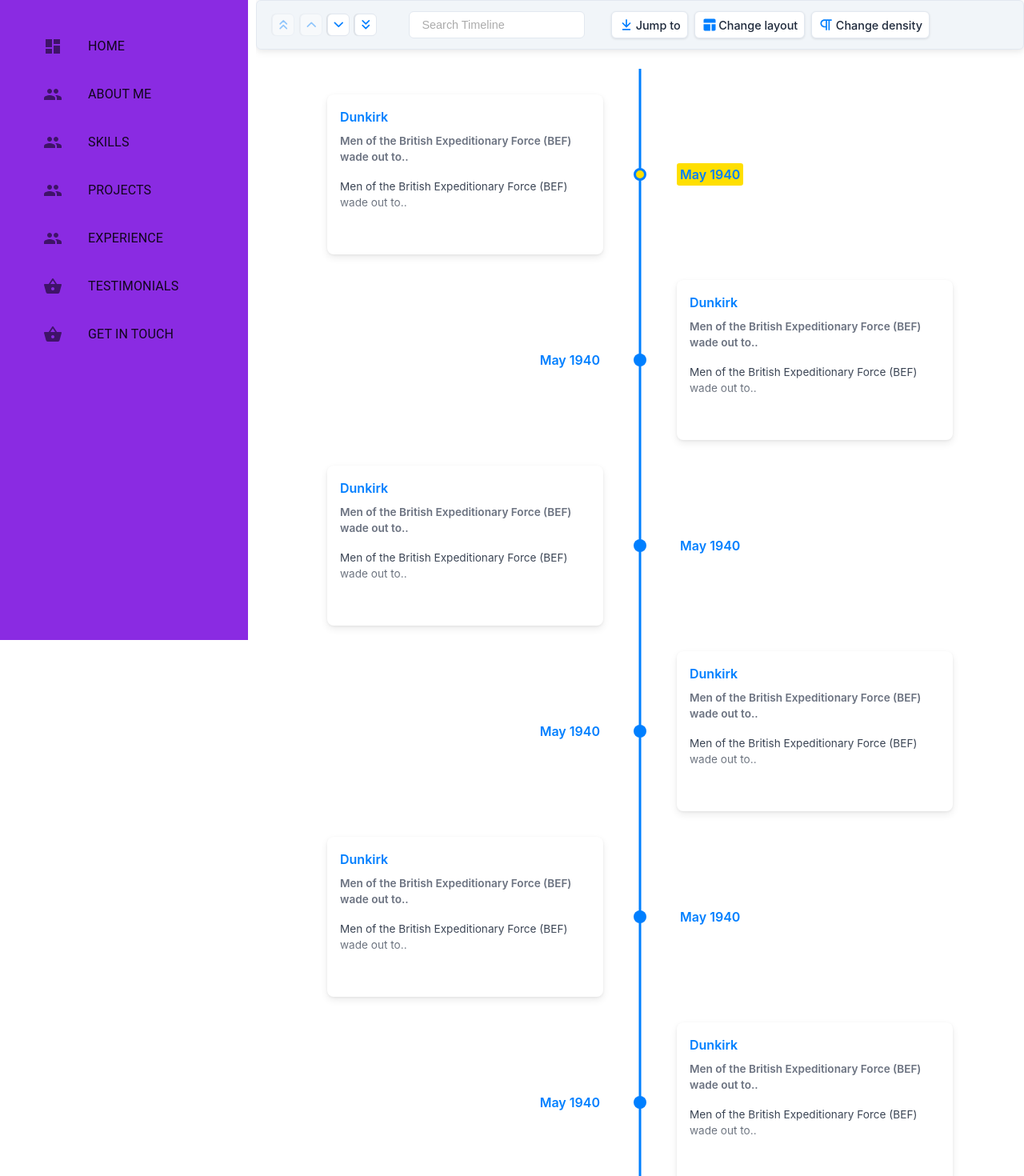
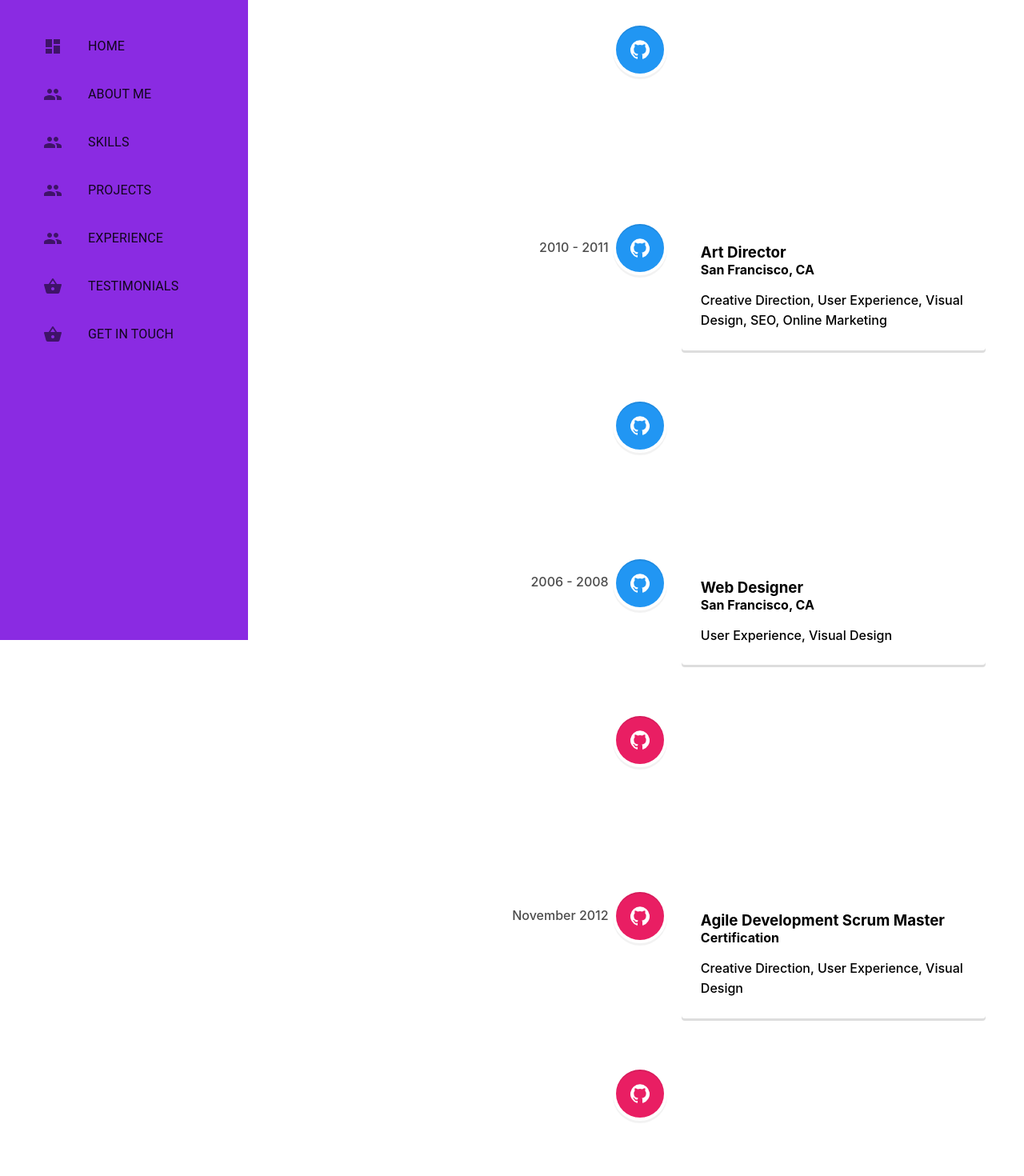
Before and after one commit to Salman-Inayat/Portfolio, a Next.js app: page /Experience in a window 1280 px wide. Shown: the part 72-1542 px from the top of the page at 80% size. Built offline with nearby package versions, Linux system fonts and the light colour scheme.

Commit message:
Experience timeline added

```diff
--- a/pages/Experience.js
+++ b/pages/Experience.js
@@ -1,52 +1,108 @@
-import React from "react"
-  import { Chrono } from "react-chrono";
+import React from "react";
+import {
+  VerticalTimeline,
+  VerticalTimelineElement,
+} from "react-vertical-timeline-component";
+import "react-vertical-timeline-component/style.min.css";
+import GitHubIcon from "@material-ui/icons/GitHub";
 
-  const Experience = () => {
-    const items = [{
-      title: "May 1940",
-      cardTitle: "Dunkirk",
-      cardSubtitle:"Men of the British Expeditionary Force (BEF) wade out to..",
-      cardDetailedText: "Men of the British Expeditionary Force (BEF) wade out to..",
-    },
-    {
-        title: "May 1940",
-        cardTitle: "Dunkirk",
-        cardSubtitle:"Men of the British Expeditionary Force (BEF) wade out to..",
-        cardDetailedText: "Men of the British Expeditionary Force (BEF) wade out to..",
-      },
-      {
-        title: "May 1940",
-        cardTitle: "Dunkirk",
-        cardSubtitle:"Men of the British Expeditionary Force (BEF) wade out to..",
-        cardDetailedText: "Men of the British Expeditionary Force (BEF) wade out to..",
-      },
-      {
-        title: "May 1940",
-        cardTitle: "Dunkirk",
-        cardSubtitle:"Men of the British Expeditionary Force (BEF) wade out to..",
-        cardDetailedText: "Men of the British Expeditionary Force (BEF) wade out to..",
-      }
-      ,
-      {
-        title: "May 1940",
-        cardTitle: "Dunkirk",
-        cardSubtitle:"Men of the British Expeditionary Force (BEF) wade out to..",
-        cardDetailedText: "Men of the British Expeditionary Force (BEF) wade out to..",
-      }
-      ,
-      {
-        title: "May 1940",
-        cardTitle: "Dunkirk",
-        cardSubtitle:"Men of the British Expeditionary Force (BEF) wade out to..",
-        cardDetailedText: "Men of the British Expeditionary Force (BEF) wade out to..",
-      }];
+const Experience = () => {
+  return (
+    <VerticalTimeline>
+      <VerticalTimelineElement
+        className="vertical-timeline-element--work"
+        contentStyle={{ background: "rgb(33, 150, 243)", color: "#fff" }}
+        contentArrowStyle={{ borderRight: "15px solid  rgb(33, 150, 243)" }}
+        date="2011 - 2021"
+        iconStyle={{ background: "rgb(33, 150, 243)", color: "#fff" }}
+        icon={<GitHubIcon />}
+      >
+        <h3 className="vertical-timeline-element-title">Creative Director</h3>
+        <h4 className="vertical-timeline-element-subtitle">Miami, FL</h4>
+        <p>
+          Creative Direction, User Experience, Visual Design, Project
+          Management, Team Leading
+        </p>
+      </VerticalTimelineElement>
+      <VerticalTimelineElement
+        className="vertical-timeline-element--work"
+        date="2010 - 2011"
+        iconStyle={{ background: "rgb(33, 150, 243)", color: "#fff" }}
+        icon={<GitHubIcon />}
+      >
+        <h3 className="vertical-timeline-element-title">Art Director</h3>
+        <h4 className="vertical-timeline-element-subtitle">
+          San Francisco, CA
+        </h4>
+        <p>
+          Creative Direction, User Experience, Visual Design, SEO, Online
+          Marketing
+        </p>
+      </VerticalTimelineElement>
+      <VerticalTimelineElement
+        className="vertical-timeline-element--work"
+        date="2008 - 2010"
+        iconStyle={{ background: "rgb(33, 150, 243)", color: "#fff" }}
+        icon={<GitHubIcon />}
+      >
+        <h3 className="vertical-timeline-element-title">Web Designer</h3>
+        <h4 className="vertical-timeline-element-subtitle">Los Angeles, CA</h4>
+        <p>User Experience, Visual Design</p>
+      </VerticalTimelineElement>
+      <VerticalTimelineElement
+        className="vertical-timeline-element--work"
+        date="2006 - 2008"
+        iconStyle={{ background: "rgb(33, 150, 243)", color: "#fff" }}
+        icon={<GitHubIcon />}
+      >
+        <h3 className="vertical-timeline-element-title">Web Designer</h3>
+        <h4 className="vertical-timeline-element-subtitle">
+          San Francisco, CA
+        </h4>
+        <p>User Experience, Visual Design</p>
+      </VerticalTimelineElement>
+      <VerticalTimelineElement
+        className="vertical-timeline-element--education"
+        date="April 2013"
+        iconStyle={{ background: "rgb(233, 30, 99)", color: "#fff" }}
+        icon={<GitHubIcon />}
+      >
+        <h3 className="vertical-timeline-element-title">
+          Content Marketing for Web, Mobile and Social Media
+        </h3>
+        <h4 className="vertical-timeline-element-subtitle">Online Course</h4>
+        <p>Strategy, Social Media</p>
+      </VerticalTimelineElement>
+      <VerticalTimelineElement
+        className="vertical-timeline-element--education"
+        date="November 2012"
+        iconStyle={{ background: "rgb(233, 30, 99)", color: "#fff" }}
+        icon={<GitHubIcon />}
+      >
+        <h3 className="vertical-timeline-element-title">
+          Agile Development Scrum Master
+        </h3>
+        <h4 className="vertical-timeline-element-subtitle">Certification</h4>
+        <p>Creative Direction, User Experience, Visual Design</p>
+      </VerticalTimelineElement>
+      <VerticalTimelineElement
+        className="vertical-timeline-element--education"
+        date="2002 - 2006"
+        iconStyle={{ background: "rgb(233, 30, 99)", color: "#fff" }}
+        icon={<GitHubIcon />}
+      >
+        <h3 className="vertical-timeline-element-title">
+          Bachelor of Science in Interactive Digital Media Visual Imaging
+        </h3>
+        <h4 className="vertical-timeline-element-subtitle">Bachelor Degree</h4>
+        <p>Creative Direction, Visual Design</p>
+      </VerticalTimelineElement>
+      <VerticalTimelineElement
+        iconStyle={{ background: "rgb(16, 204, 82)", color: "#fff" }}
+        icon={<GitHubIcon />}
+      />
+    </VerticalTimeline>
+  );
+};
 
-    return (
-      <div style={{ width: "100%", height: "100%" }}>
-        <Chrono slideshow items={items} mode="VERTICAL_ALTERNATING"/>
-      </div>
-    )
-  }
-
-
-  export default Experience
+export default Experience;
```
